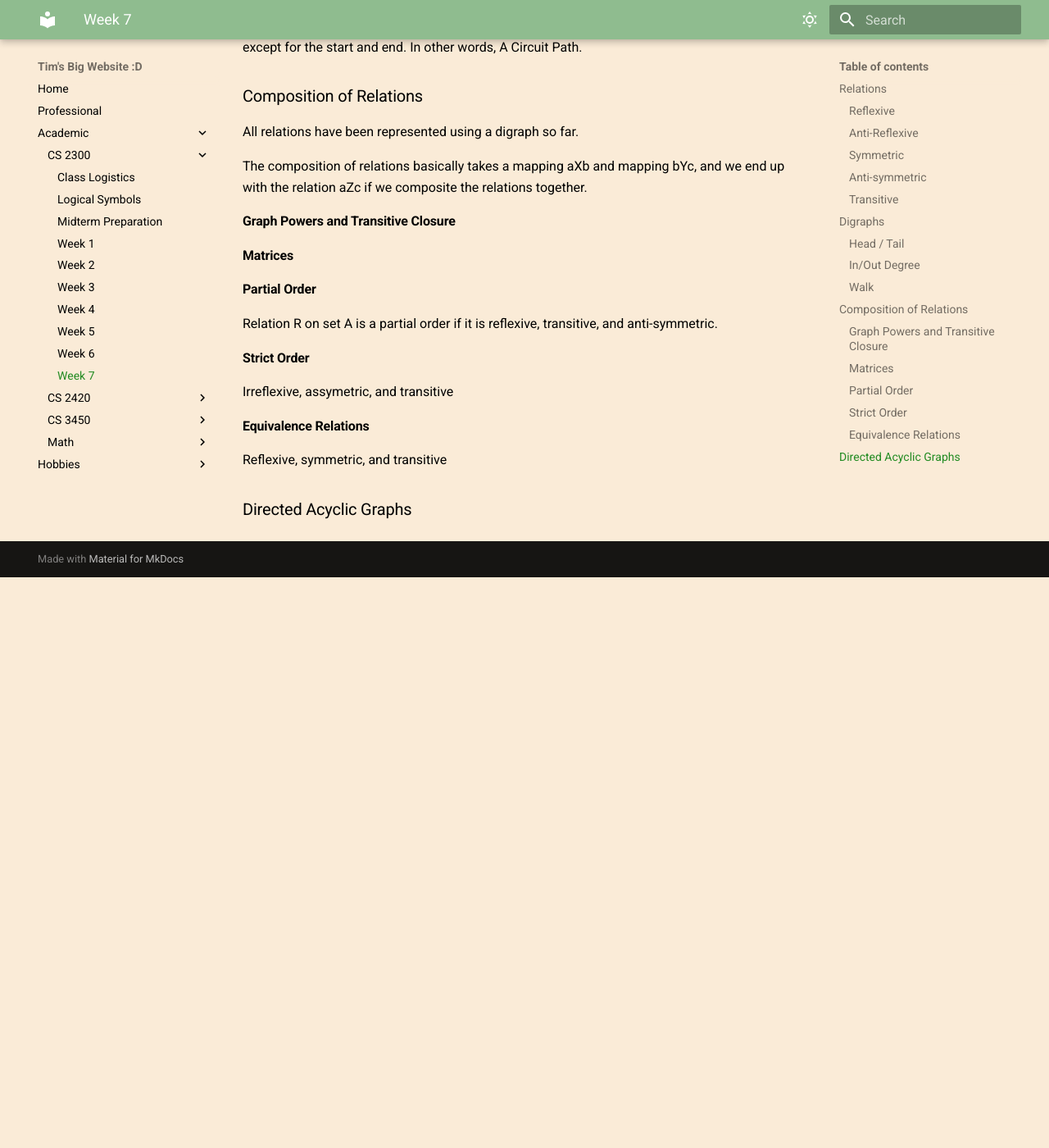
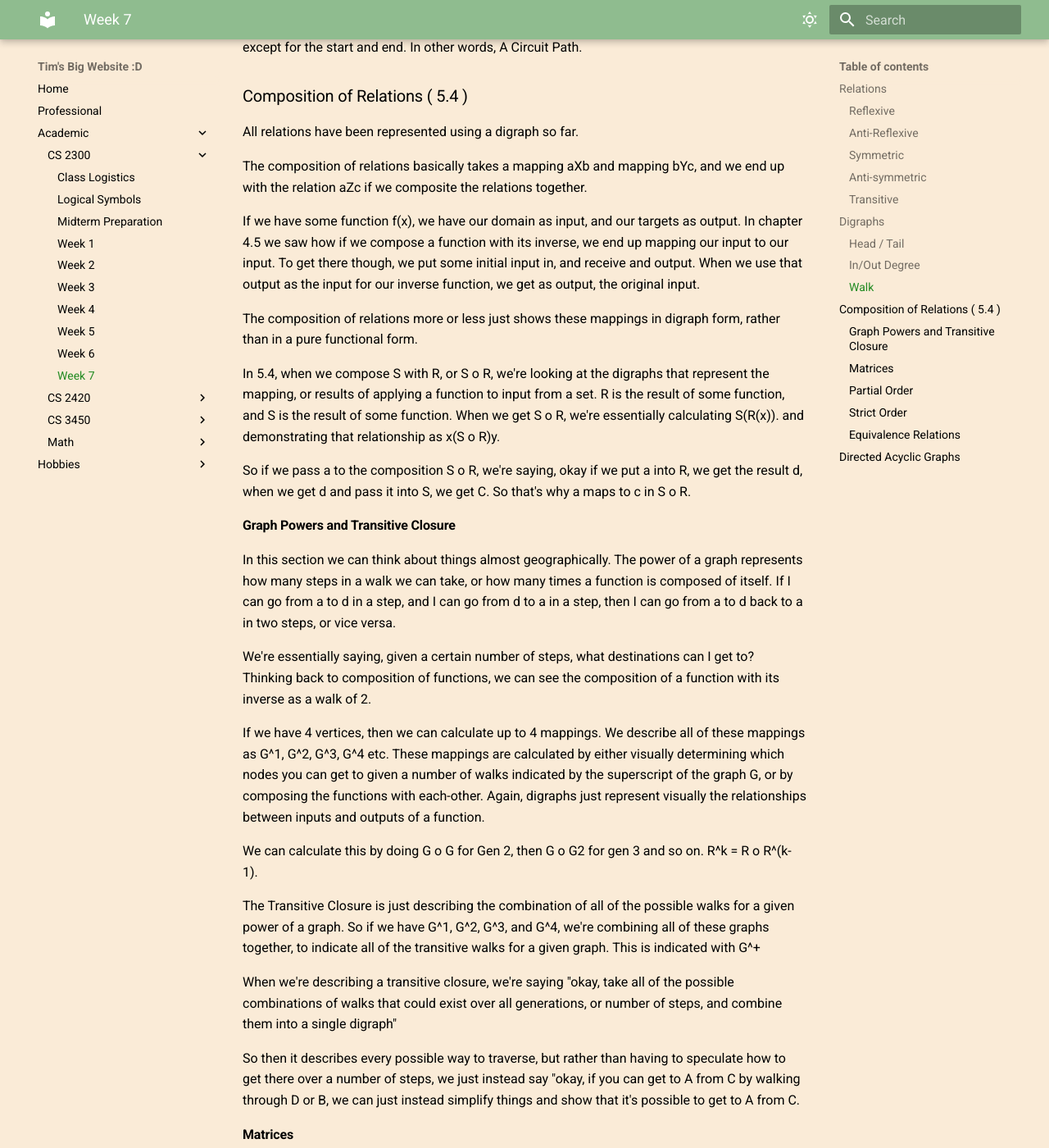
Before and after one commit to fishslips/TimSeverance, an MkDocs documentation site: the page built from docs/Academic/CS-2300/Week 7.md, in a window 1280 px wide and 1400 px high, scrolled down 2092 px. Shown: the whole window at 82% size. Built offline with MkDocs 1.6.1 and Material for MkDocs 9.7.7, drawn with Linux system fonts in a browser that asks for light colours; before the commit the page ends 2796 px from its top, so only the background shows below that; some of the changed text lies outside the part shown.

Commit message:
Updated Chapter 5 notes

```diff
--- a/docs/Academic/CS-2300/Week 7.md
+++ b/docs/Academic/CS-2300/Week 7.md
@@ -74,8 +74,8 @@ Can be reprsented by notation
 
 Length = number of edges in a walk
 
-Open Walk is where first and last vertices are not the same
-Closed walk is when the first and last vertices are the same
+**Open Walk** is where first and last vertices are not the same
+**Closed Walk** is when the first and last vertices are the same
 
 **Types of Walks**
 - Trail: Unique Edges
@@ -83,16 +83,39 @@ Closed walk is when the first and last vertices are the same
 - Circuit: A closed trail. Or a closed walk with unique edges
 - Cycle: A circuit greater than or equal to 1, where all vertices are unique except for the start and end. In other words, A Circuit Path.
 
-### Composition of Relations
+### Composition of Relations ( 5.4 )
 
 All relations have been represented using a digraph so far.
 
 The composition of relations basically takes a mapping aXb and mapping bYc, and we end up with the relation aZc if we composite the relations together.
 
+If we have some function f(x), we have our domain as input, and our targets as output. In chapter 4.5 we saw how if we compose a function with its inverse, we end up mapping our input to our input. To get there though, we put some initial input in, and receive and output. When we use that output as the input for our inverse function, we get as output, the original input.
+
+The composition of relations more or less just shows these mappings in digraph form, rather than in a pure functional form.
+
+In 5.4, when we compose S with R, or S o R, we're looking at the digraphs that represent the mapping, or results of applying a function to input from a set. R is the result of some function, and S is the result of some function. When we get S o R, we're essentially calculating S(R(x)). and demonstrating that relationship as x(S o R)y.
+
+So if we pass a to the composition S o R, we're saying, okay if we put a into R, we get the result d, when we get d and pass it into S, we get C. So that's why a maps to c in S o R.
+
 #### Graph Powers and Transitive Closure
 
+In this section we can think about things almost geographically. The power of a graph represents how many steps in a walk we can take, or how many times a function is composed of itself. If I can go from a to d in a step, and I can go from d to a in a step, then I can go from a to d back to a in two steps, or vice versa.
+
+We're essentially saying, given a certain number of steps, what destinations can I get to? Thinking back to composition of functions, we can see the composition of a function with its inverse as a walk of 2.
+
+If we have 4 vertices, then we can calculate up to 4 mappings. We describe all of these mappings as G^1, G^2, G^3, G^4 etc. These mappings are calculated by either visually determining which nodes you can get to given a number of walks indicated by the superscript of the graph G, or by composing the functions with each-other. Again, digraphs just represent visually the relationships between inputs and outputs of a function.
+
+We can calculate this by doing G o G for Gen 2, then G o G2 for gen 3 and so on.
+R^k = R o R^(k-1).
+
+The Transitive Closure is just describing the combination of all of the possible walks for a given power of a graph. So if we have G^1, G^2, G^3, and G^4, we're combining all of these graphs together, to indicate all of the transitive walks for a given graph. This is indicated with G^+
+
+When we're describing a transitive closure, we're saying "okay, take all of the possible combinations of walks that could exist over all generations, or number of steps, and combine them into a single digraph"
+
+So then it describes every possible way to traverse, but rather than having to speculate how to get there over a number of steps, we just instead say "okay, if you can get to A from C by walking through D or B, we can just instead simplify things and show that it's possible to get to A from C.
 #### Matrices
 
+Another form to represent mappings. We can use matrix operations on these mappings to manipulate them in ways that might be useful in different applications.
 #### Partial Order
 
 Relation R on set A is a partial order if it is reflexive, transitive, and anti-symmetric.
@@ -105,3 +128,5 @@ Irreflexive, assymetric, and transitive
 Reflexive, symmetric, and transitive
 
 ### Directed Acyclic Graphs
+
+A digraph with no cycles.
```
